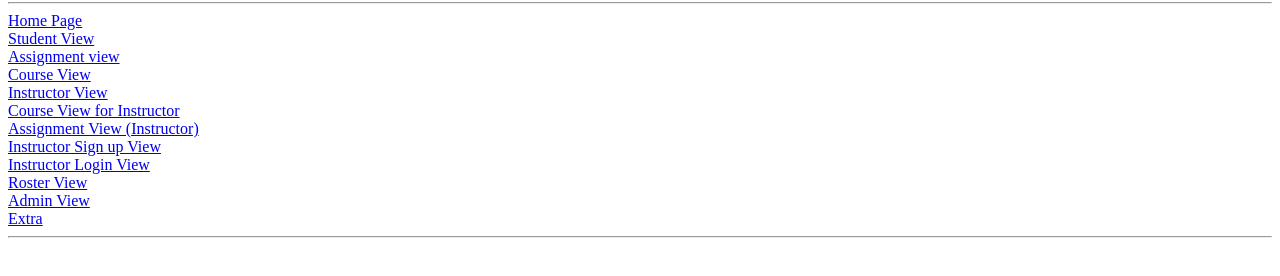
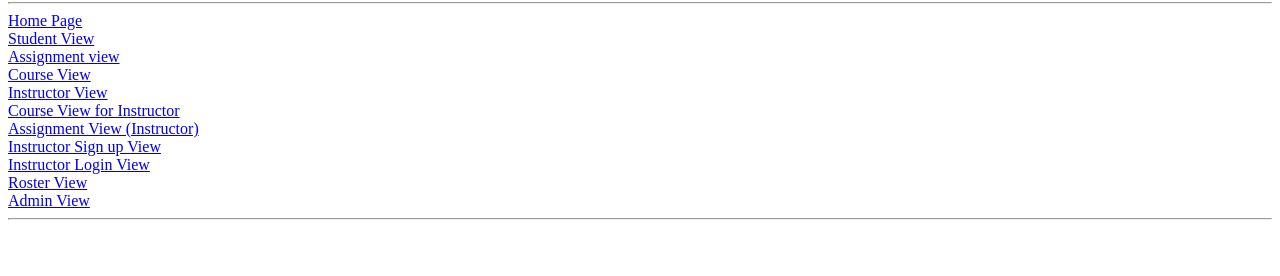
Before and after one commit to Gagandeep1051/Chalkboard, a plain HTML site: page index.html in a window 1280 px wide. Shown: the part 78-354 px from the top of the page. Drawn offline with Linux system fonts and the light colour scheme.

Commit message:
Update index.html

```diff
--- a/index.html
+++ b/index.html
@@ -19,7 +19,7 @@
     <a href="instructorLogin.html"> Instructor Login View</a><br>
     <a href="rosterView.html"> Roster View</a> <br>
     <a href="AdminView.html"> Admin View</a><br>
-    <a href="https://github.com/Gagandeep1051/Chalkboard/blob/main/Html/Extra.html"> Extra</a>
+
 
 </nav>
 
```
